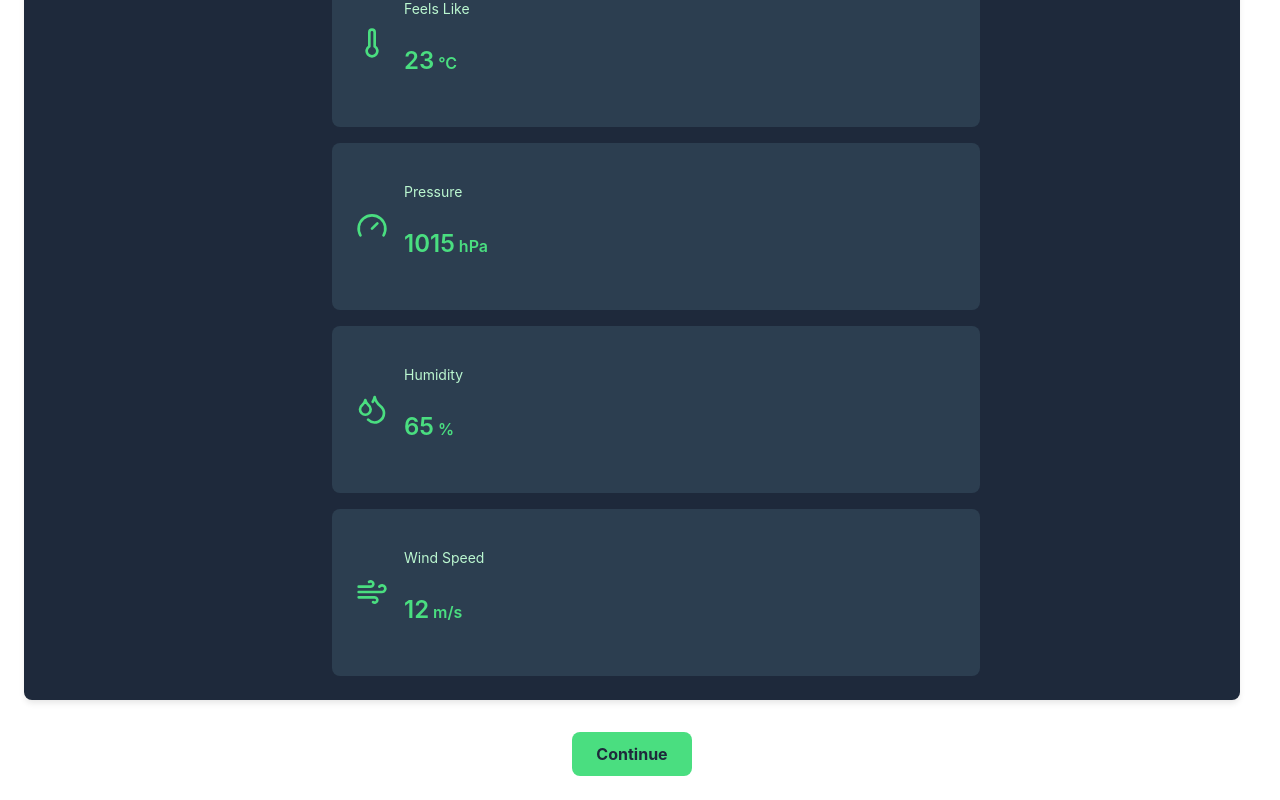
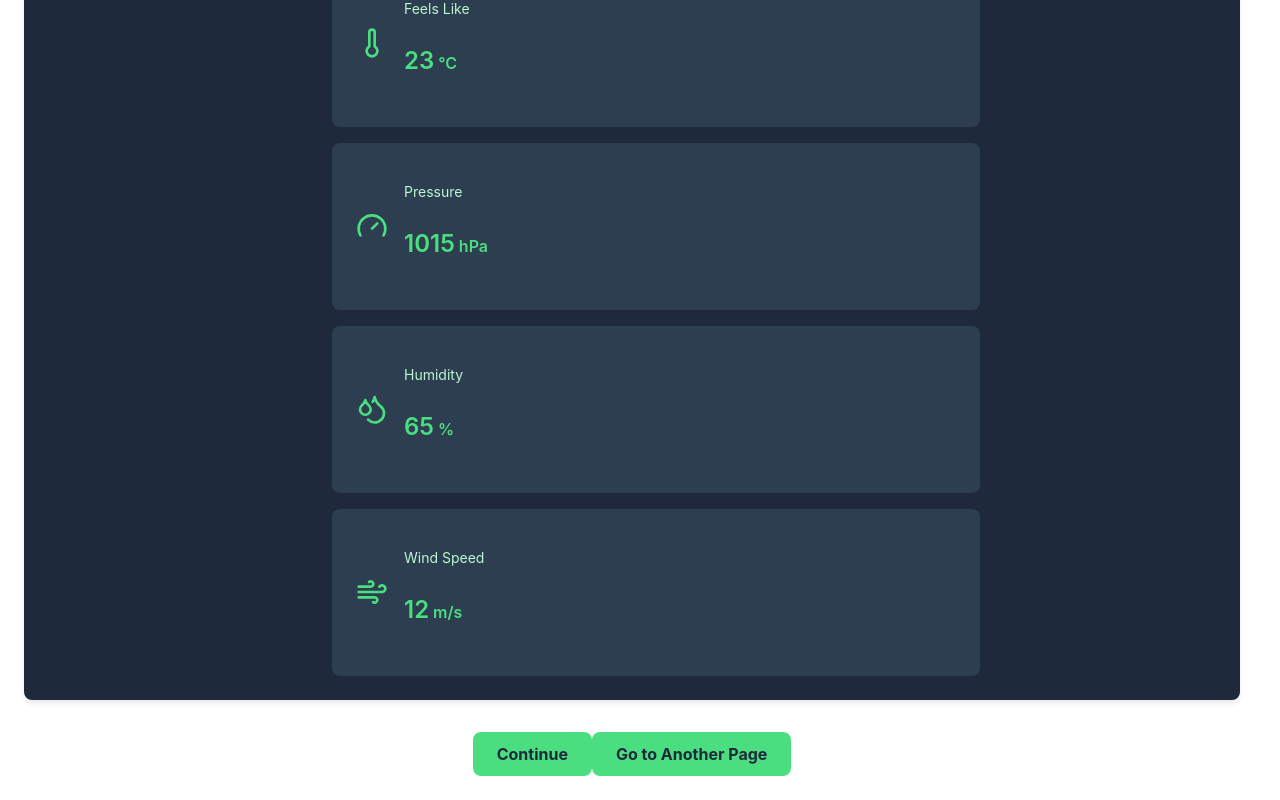
Before and after one commit to rohanfukat/nirman25, a React (Vite) app in the folder frontend/Nirman/: page /access-your-land-premium/weather-dashboard-premium in a window 1280 px wide. Shown: the part 722-1522 px from the top of the page. Built offline with nearby package versions, Linux system fonts and the light colour scheme.

Commit message:
weather-info

```diff
--- a/frontend/Nirman/src/PremiumComponents/WeatherDashboard.jsx
+++ b/frontend/Nirman/src/PremiumComponents/WeatherDashboard.jsx
@@ -283,6 +283,22 @@ const WeatherDashboard = () => {
         >
           {loading ? "Submitting..." : "Continue"}
         </button>
+
+        <Link to="/crop-form-premium">
+          <button
+            style={styles.button}
+            onMouseEnter={(e) =>
+              (e.currentTarget.style.backgroundColor =
+                styles.buttonHover.backgroundColor)
+            }
+            onMouseLeave={(e) =>
+              (e.currentTarget.style.backgroundColor =
+                styles.button.backgroundColor)
+            }
+          >
+            Go to Another Page
+          </button>
+        </Link>
       </div>
 
       {error && <p style={{ color: "red", textAlign: "center" }}>{error}</p>}
```
